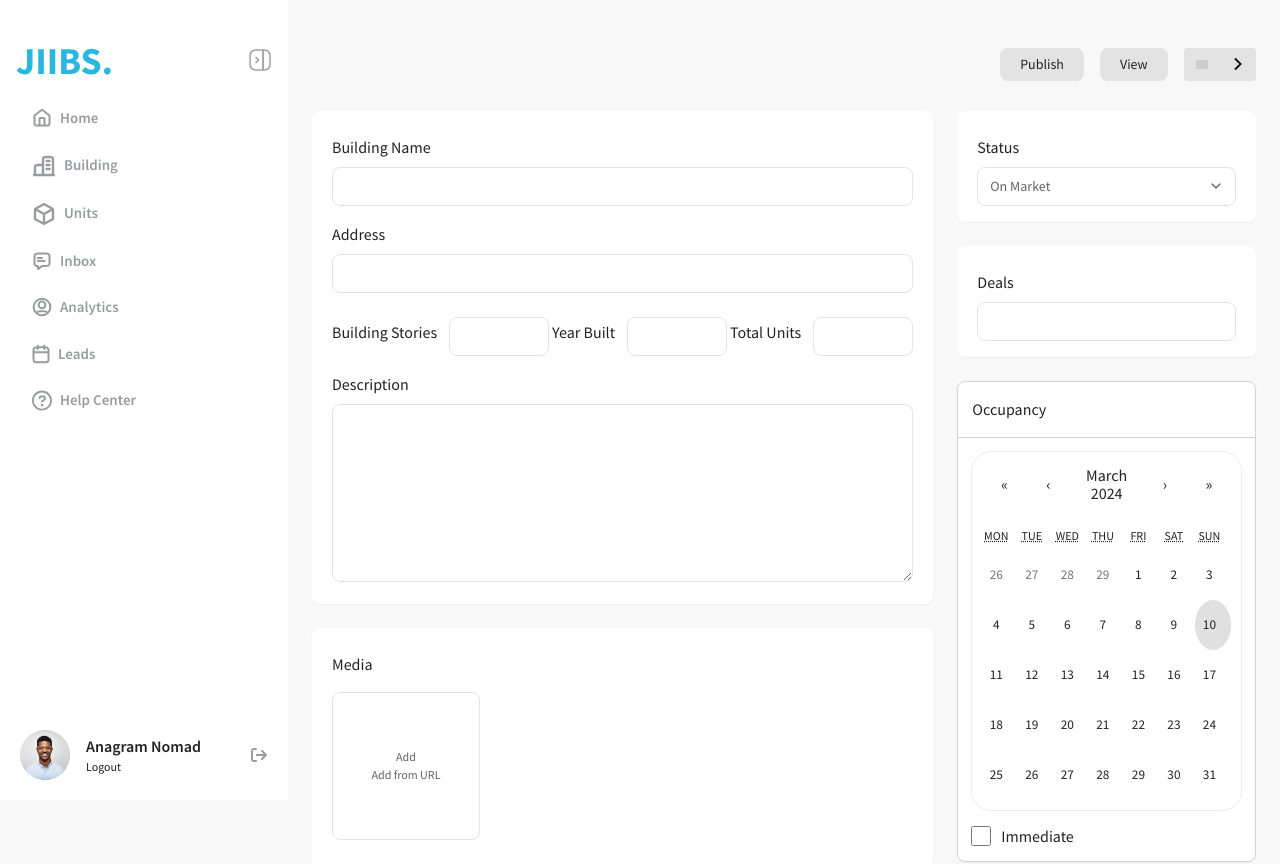
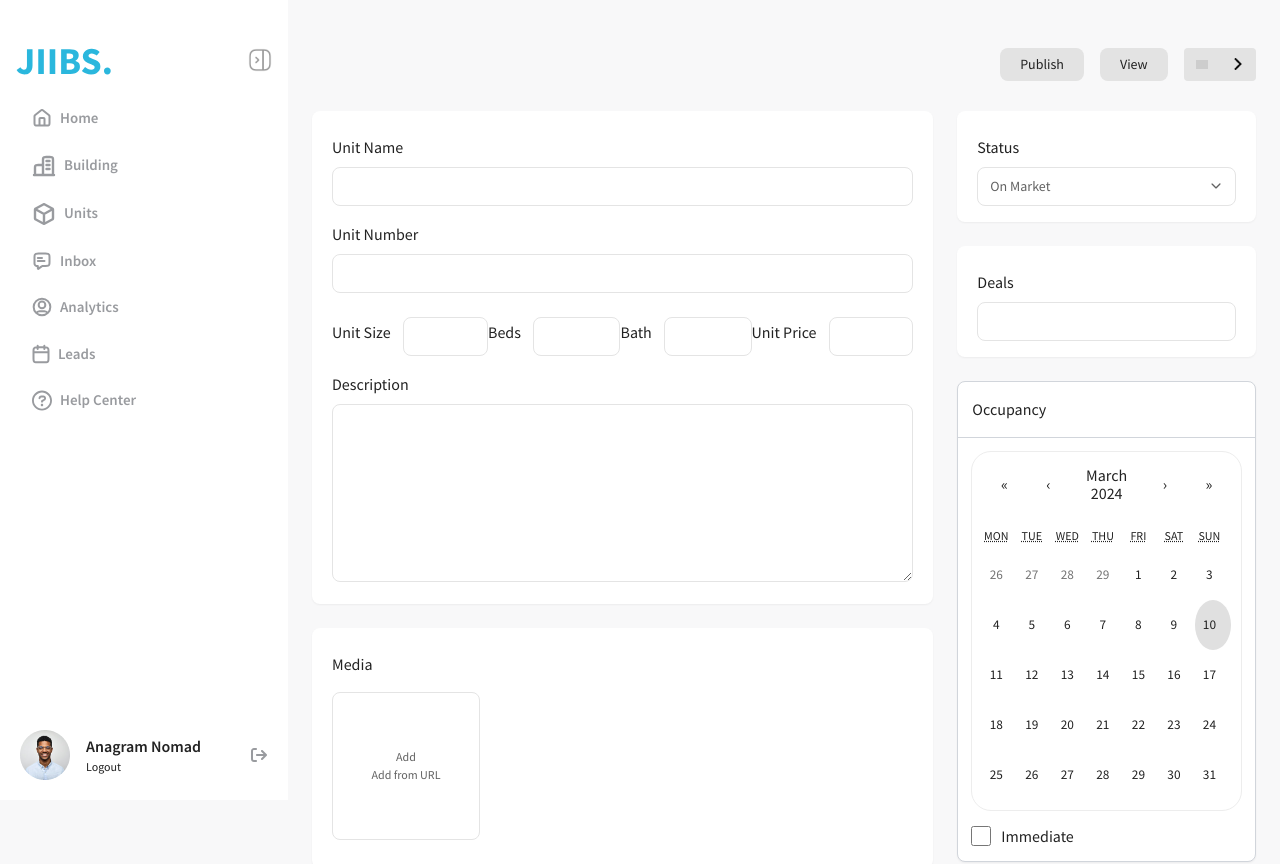
Before and after one commit to Dheeraj-Bangera/jiibs-frontend-agents, a React (Vite) app: page /add_unit in a window 1280 px wide. Shown: the top 864 px of the page. Built offline with nearby package versions, Linux system fonts and the light colour scheme; grey boxes are pictures that could not be loaded.

Commit message:
unit state update

```diff
--- a/src/main.jsx
+++ b/src/main.jsx
@@ -4,8 +4,8 @@ import App from "./App.jsx";
 import "./index.css";
 
 ReactDOM.render(
-  <React.StrictMode>
+
     <App />
-  </React.StrictMode>,
+ ,
   document.getElementById("root")
 );
--- a/src/pages/buildings/AddBuilding.jsx
+++ b/src/pages/buildings/AddBuilding.jsx
@@ -25,7 +25,9 @@ export default function AddBuilding(props) {
     status: "Active",
     description: "",
     thumbnail: "",
-    userData:{id:"65e0d757790c1e6bb8281100"}
+    userData:{id:"65e0d757790c1e6bb8281100"},
+    media: null,
+    amenities: [],
   });
   return (
     <>
@@ -37,7 +39,7 @@ export default function AddBuilding(props) {
         <div className="grid grid-cols-1 lg:grid-cols-3 gap-6 mt-6">
           <div className="col-span-1 lg:col-span-2">
             <InformationCard formData={formData} updateField={updateField} />
-            <MediaCard />
+            <MediaCard updateField={updateField} />
             <AmenitiesCard />
           </div>
           <div>
--- a/src/pages/buildings/AddUnit.jsx
+++ b/src/pages/buildings/AddUnit.jsx
@@ -8,25 +8,42 @@ import DealsCard from "./components/DealsCard";
 import OccupancyCard from "./components/OccupancyCad";
 import FloorPlanCard from "./components/FloorPlanCard";
 import AddUnit_Mobile from "./AddUnit_Mobile";
+import useFormState from "../../hooks/useFormState";
+import InformationCardUnit from "./components/InformationCardUnit";
+import ActionBarUnit from "./components/ActionBarUnit";
 
 export default function AddUnit() {
+  const [formData, updateField] = useFormState({
+    unit_name: "",
+    unit_no: "",
+    unit_size: "",
+    beds: "",
+    bath: "",
+    status: "Draft",
+    description: "",
+    thumbnail: null,
+    deals:"",
+    unit_price:"",
+    floor_plan:null,
+    userData:{id:"65e0d757790c1e6bb8281100"},
+  });
   return (
     <>
       <div className="pt-12 mx-6 w-full max-sm:pt-4 sm:block hidden">
-        <ActionBar />
+        <ActionBarUnit formData={formData} updateField={updateField}/>
         <div className="grid grid-cols-1 lg:grid-cols-3 gap-6 mt-6">
           <div className="col-span-1 lg:col-span-2">
-            <InformationCard />
+            <InformationCardUnit formData={formData} updateField={updateField} />
             <MediaCard />
           </div>
           <div>
             <StatusCard
               items={['On Market', 'Leased', 'Draft']}
-            />
-            <DealsCard />
+              updateField={updateField}/>
+            <DealsCard updateField={updateField}/>
             <OccupancyCard />
-            <FloorPlanCard />
-            <ThumbnailCard />
+            <FloorPlanCard updateField={updateField}/>
+            <ThumbnailCard updateField={updateField}/>
           </div>
         </div>
       </div>
--- a/src/pages/buildings/BuildingAmenities/components/SECard.jsx
+++ b/src/pages/buildings/BuildingAmenities/components/SECard.jsx
@@ -44,7 +44,7 @@ export default function SECard() {
         <div className="text-[16px] mt-4">Meta Description</div>
         <textarea
           rows={8}
-          multiple="true"
+          multiple={true}
           className="text-[14px] px-3 py-1 mt-2 border border-primary focus:border-gray-400 w-full text-dark rounded-lg outline-none"
           value={description}
           onChange={(e) => setDescription(e.target.value)}
--- /dev/null
+++ b/src/pages/buildings/components/ActionBarUnit.jsx
@@ -0,0 +1,53 @@
+import React from "react";
+import Button from "../../../components/Button/Button";
+import left_arrow from "../../../assets/left_arrow.png";
+import right_arrow from "../../../assets/right_arrow.png";
+import axios from "axios"
+
+export default function ActionBarUnit({ title, formData }) {
+  const postData = ()=>{
+    console.log(formData);
+    const unitForm = new FormData();
+    unitForm.append(title, "hello")
+    for (let key in formData) {
+      if (typeof formData[key] === "object" && formData[key] !== null) {
+        unitForm.append(key, formData[key]);
+      } else {
+        unitForm.append(key, formData[key]);
+      }
+  }
+  console.log(unitForm);
+    // const res = await axios.post("http://localhost:8080/api/building/addBuilding",newFormData)
+    // alert(res.data.message)
+  }
+  return (
+    <div className="flex items-center w-full justify-between max-sm:justify-end max-sm:pr-[15px]">
+      <div className="text-[16px] sm:text-[26px] font-semibold max-sm:hidden sm:leading-[80%]">
+        {title}
+      </div>
+      <div className="flex gap-x-4">
+        <Button style="secondary" onClick={postData} >Publish</Button>
+        <Button onClick={() => console.log(formData)} style="secondary">
+          View
+        </Button>
+        <div className="">
+          <button
+            className={`bg-button-secondary text-primar px-3 rounded-tl rounded-bl text-[14px] h-[32.6px]`}
+          >
+            <img
+              src={left_arrow}
+              width={12.16}
+              height={12.16}
+              className="opacity-30"
+            />
+          </button>
+          <button
+            className={`bg-button-secondary text-primar px-3 rounded-tr rounded-br text-[14px] h-[32.6px] hover:bg-gray-300`}
+          >
+            <img src={right_arrow} width={12.16} height={12.16} />
+          </button>
+        </div>
+      </div>
+    </div>
+  );
+}
--- /dev/null
+++ b/src/pages/buildings/components/InformationCardUnit.jsx
@@ -0,0 +1,98 @@
+import React from "react";
+import Input from "../../../components/Input/Input";
+
+export default function InformationCardUnit({ formData, updateField }) {
+  return (
+    <div className="bg-white py-4 px-5 rounded-none sm:rounded-lg shadow-none sm:shadow-sm mt-6 sm:mt-0">
+      {/* start of information */}
+      <div>
+        <div className="text-[14px] sm:text-[16px] mt-2">Unit Name</div>
+
+        <Input
+          value={formData?.unit_name}
+          onChange={(e) => {
+            updateField("unit_name", e.target.value);
+          }}
+        />
+      </div>
+      <div className="mt-4">
+        <div className="text-[14px] sm:text-[16px] mt-2">Unit Number</div>
+
+        <Input
+          value={formData?.unit_no}
+          onChange={(e) => {
+            updateField("unit_no", e.target.value);
+          }}
+        />
+      </div>
+      {/* start of numerical information */}
+      <div className="mt-4 flex justify-between w-full">
+        <div className="flex flex-col md:flex-row items-start md:items-center">
+          <div className="text-[14px] sm:text-[16px] mr-3 whitespace-nowrap">
+            Unit Size
+          </div>
+          <div className="max-w-[100px]">
+            <Input
+              value={formData?.unit_size}
+              onChange={(e) => {
+                updateField("unit_size", e.target.value);
+              }}
+            />
+          </div>
+        </div>
+        <div className="flex flex-col md:flex-row items-start md:items-center">
+          <div className="text-[14px] sm:text-[16px] mr-3 whitespace-nowrap">
+            Beds
+          </div>
+          <div className="max-w-[100px]">
+            <Input
+              value={formData?.beds}
+              onChange={(e) => {
+                updateField("beds", e.target.value);
+              }}
+            />
+          </div>
+        </div>
+        <div className="flex flex-col md:flex-row items-start md:items-center">
+          <div className="text-[14px] sm:text-[16px] mr-3 whitespace-nowrap">
+            Bath
+          </div>
+          <div className="max-w-[100px]">
+            <Input
+              value={formData?.bath}
+              onChange={(e) => {
+                updateField("bath", e.target.value);
+              }}
+            />
+          </div>
+        </div>
+        <div className="flex flex-col md:flex-row items-start md:items-center">
+          <div className="text-[14px] sm:text-[16px] mr-3 whitespace-nowrap">
+            Unit Price
+          </div>
+          <div className="max-w-[100px]">
+            <Input
+              value={formData?.unit_price}
+              onChange={(e) => {
+                updateField("unit_price", e.target.value);
+              }}
+            />
+          </div>
+        </div>
+      </div>
+      {/* start of description */}
+      <div>
+        <div className="text-[14px] sm:text-[16px] mt-4">Description</div>
+        <textarea
+          rows={8}
+          multiple={true}
+          className="text-[14px] px-3 py-1 mt-2 border border-primary focus:border-gray-400 w-full text-dark rounded-lg outline-none"
+          value={formData?.description}
+          onChange={(e) => {
+            updateField("description", e.target.value);
+          }}
+        />
+      </div>
+    </div>
+  );
+}
--- a/src/pages/buildings/components/MediaCard.jsx
+++ b/src/pages/buildings/components/MediaCard.jsx
@@ -2,21 +2,28 @@ import React, {useState} from "react";
 import MediaCardComponent from "./MediaCardComponent";
 import ImageAddComponent from "../../../components/ImageAddComponent/ImageAddComponent";
 
-export default function MediaCard() {
+export default function MediaCard({ updateField }) {
   const [imageCnt, setImageCnt] = useState(0);
 
+  const onSelectHandler = (e) => {
+    setImageCnt(imageCnt + 1);
+    const selectedFile = e.target.files[0];
+    updateField('media', selectedFile);
+  };
   return (
     <div className="bg-white py-4 px-5 rounded-none sm:rounded-lg shadow-none sm:shadow-sm mt-6">
       {/* start of information */}
       <div>
         <div className="text-[16px] mt-2">Media</div>
         <div className="mt-4 flex items-center flex-wrap justify-start">
-          {new Array(imageCnt).fill(0).map((item, index) => (
-            <MediaCardComponent key={index}/>
-          ))}
-          <ImageAddComponent
-            onSelect={() => setImageCnt(imageCnt+1)}
-          />
+
+          {imageCnt==0?<><ImageAddComponent
+            onSelect={ onSelectHandler} updateField={
+              updateField
+            }
+          /></>:<MediaCardComponent/>}
+
+
         </div>
       </div>
     </div>
```
